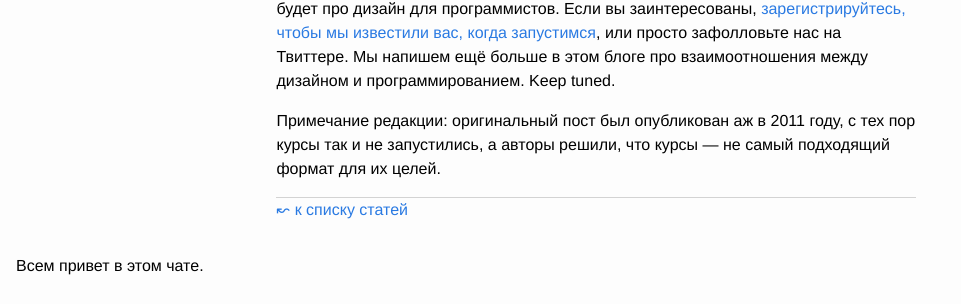
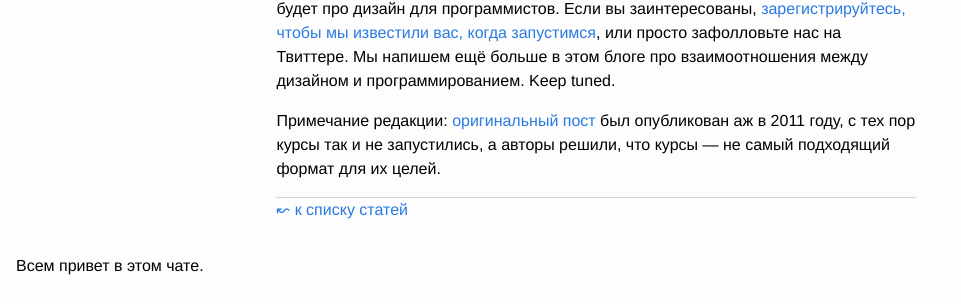
Before and after one commit to smirina/frontiermag.github.io, a Jekyll site: the page built from _posts/2014-06-23-you-re-already-good-designer.markdown, in a window 1280 px wide and 900 px high, scrolled down 4388 px. Shown: the part 590-894 px from the top of the window, without its empty margins (0-961 px from the left). Built offline with Jekyll 4.4.1, drawn with Linux system fonts in a browser that asks for light colours; comment, search, counter and statistics services are not loaded; some of the changed lines change nothing that is shown.

Commit message:
added link to original

```diff
--- a/_posts/2014-06-23-you-re-already-good-designer.markdown
+++ b/_posts/2014-06-23-you-re-already-good-designer.markdown
@@ -101,4 +101,4 @@ short: "Посмотрите на дизайн своего блога и на
 Я думал долго и упорно, как воспроизвести этот формат в онлайне так, чтобы он масштабировался. Я расширю его до других дисциплин, но первоначальный курс будет про дизайн для программистов. Если вы заинтересованы, [зарегистрируйтесь, чтобы мы известили вас, когда запустимся](http://method.ac/), или просто зафолловьте нас на Твиттере. Мы напишем ещё больше в этом блоге про взаимоотношения между дизайном и программированием. Keep tuned.
 
 
-Примечание редакции: оригинальный пост был опубликован аж в 2011 году, с тех пор курсы так и не запустились, а авторы решили, что курсы — не самый подходящий формат для их целей.
+Примечание редакции: [оригинальный пост](http://blog.method.ac/design/youre-already-a-pretty-good-designer/) был опубликован аж в 2011 году, с тех пор курсы так и не запустились, а авторы решили, что курсы — не самый подходящий формат для их целей.
```
